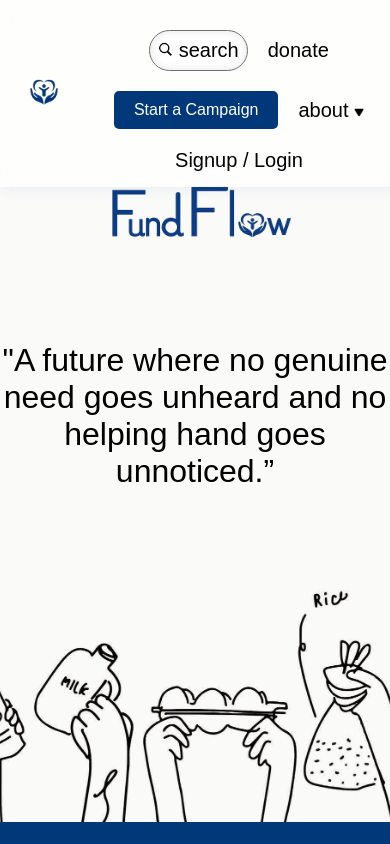
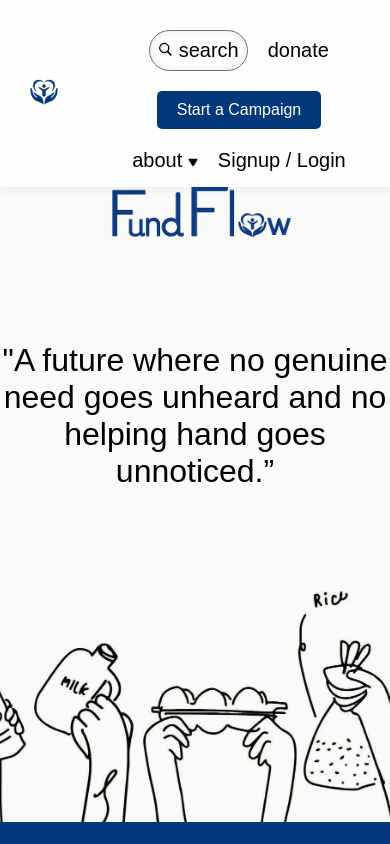
Before and after one commit to sakshi1013-coder/FundFlow, a plain HTML site: page index.html in a window 390 px wide. Shown: the top 844 px of the page. Drawn offline with Linux system fonts and the light colour scheme; a web font is replaced by a local one.

Commit message:
Updated project again

```diff
--- a/index.html
+++ b/index.html
@@ -27,14 +27,20 @@
       <img src="photos/circularlogo.png" alt="Circular Logo" class="circular-logo">
     </a>
     <div class="nav-center">
+      <div class="nav-side left">
         <a class="search" href="#homeCampaignSearch"><img src="photos/search.png" alt="Search Icon"> search</a>
         <a class="dt-op" href="#homeCampaignSearch">donate</a>
+      </div>
+
       <a class="start-camp" href="start-a-camp.html" target="_blank">Start a Campaign</a>
+
+      <div class="nav-side right">
         <a class="about" href="about.html">about <img src="photos/triangle-arrow.png" alt="About Arrow"></a>
         <a id="auth-link">
           <span id="nav-username">Signup / Login</span>
           <img id="logout-icon" src="photos/logouticon.png" alt="Logout">
         </a>
+      </div>
     </div>
   </nav>
 
--- a/style.css
+++ b/style.css
@@ -650,45 +650,69 @@ nav a {
   color: inherit;
 }
 
+/* Center the navigation items */
 .nav-center {
-  display: flex;
-  flex-grow: 1;
-  justify-content: center;
-  align-items: center;
-  gap: 48px;
-  position: relative;
-}
-
+  position: absolute;
+  left: 50%;
+  top: 50%;
+  transform: translate(-50%, -50%);
+  display: grid;
+  grid-template-columns: 1fr auto 1fr;
+  align-items: center;
+  width: 100%;
+  max-width: 1200px;
+  gap: 32px;
+  pointer-events: none;
+  /* Let clicks pass through empty areas */
+}
+
+/* Ensure children catch clicks */
+.nav-center>* {
+  pointer-events: auto;
+}
+
+.nav-side {
+  display: flex;
+  align-items: center;
+  gap: 32px;
+  /* Uniform gap matching the grid gap */
+  min-width: 0;
+  /* Prevent flex overflow */
+}
+
+.nav-side.left {
+  justify-content: flex-end;
+}
+
+.nav-side.right {
+  justify-content: flex-start;
+}
+
+/* Logo styling */
 .circular-logo {
   width: 48px;
   height: 48px;
   object-fit: cover;
   border-radius: 50%;
-  margin-right: 32px;
-  /* Space between logo and center nav */
-  margin-left: 0;
+  /* Remove margins as absolute centering handles spacing */
   flex-shrink: 0;
   transition: all 0.3s ease;
-}
-
-.logo-link .circular-logo:hover {
-  transform: scale(1.1);
-  box-shadow: 0 0 15px rgba(1, 56, 122, 0.3);
+  z-index: 2;
+  /* Keep logo clickable above nav-center layers if overlap */
+  position: relative;
 }
 
 /* Brand wordmark logo for nav */
 .brand-logo {
   height: 48px;
-  /* keep layout height small so nav height doesn't grow */
   width: auto;
   object-fit: contain;
-  margin-right: 40px;
-  /* a bit more spacing since we visually scale */
   flex-shrink: 0;
   display: inline-block;
   transform: scale(1.5);
-  /* visually bigger, no layout change */
   transform-origin: left center;
+  z-index: 2;
+  position: relative;
 }
 
 /* Logo link styling */
@@ -2430,11 +2454,18 @@ footer {
   .nav-center {
     position: static;
     transform: none;
-    flex-wrap: wrap;
+    display: flex;
+    flex-direction: column;
     gap: 20px;
     margin-top: 15px;
     width: 100%;
-    justify-content: center;
+    align-items: center;
+  }
+
+  .nav-side {
+    gap: 20px;
+    flex-wrap: wrap;
+    justify-content: center !important;
   }
 
   .circular-logo {
```
Lines whose indentation alone changed are shown as unchanged.
